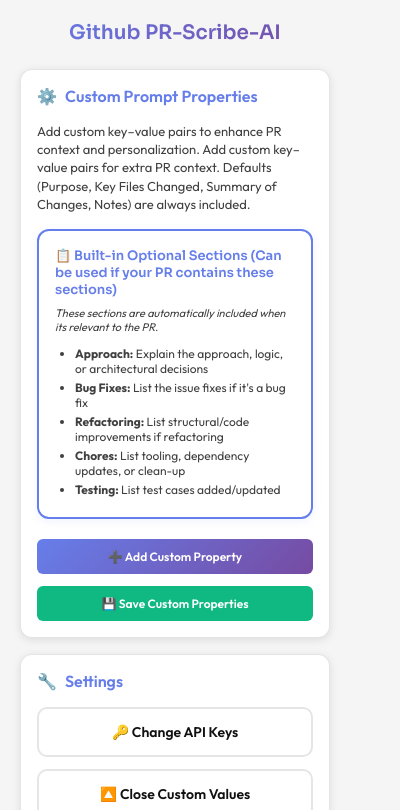
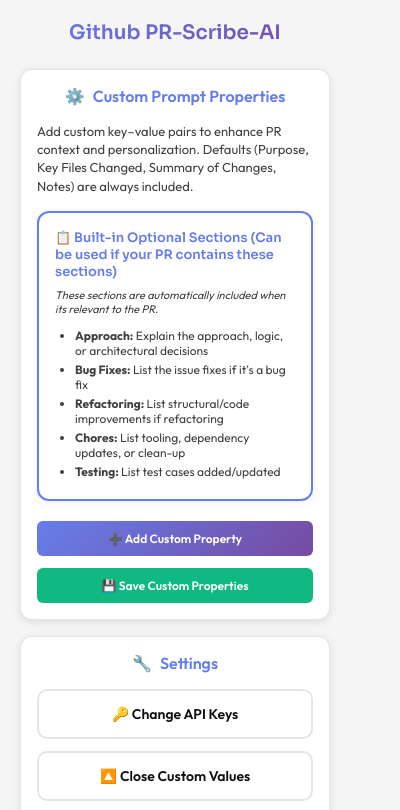
Before and after one commit to AiyushKumar07/ai-pr-extension, a browser extension: page popup.html in a window 400 px wide. Both pictures are taken after a click on the button "⚙️ Custom Prompt Values". Shown: the top 810 px of the page. Drawn offline with Linux system fonts and the light colour scheme.

Commit message:
style: Center align section header in popup.html for improved layout and readability

```diff
--- a/popup.html
+++ b/popup.html
@@ -81,6 +81,7 @@
       .section-header {
         display: flex;
         align-items: center;
+        justify-content: center;
         gap: 8px;
         margin-bottom: 16px;
         font-weight: 600;
@@ -706,8 +707,8 @@
       <div class="section-description">
         Add custom key–value pairs to enhance PR context and personalization.
         <span class="highlight"
-          >Add custom key–value pairs for extra PR context. Defaults (Purpose,
-          Key Files Changed, Summary of Changes, Notes) are always included.
+          >Defaults (Purpose, Key Files Changed, Summary of Changes, Notes) are
+          always included.
         </span>
       </div>
 
```
